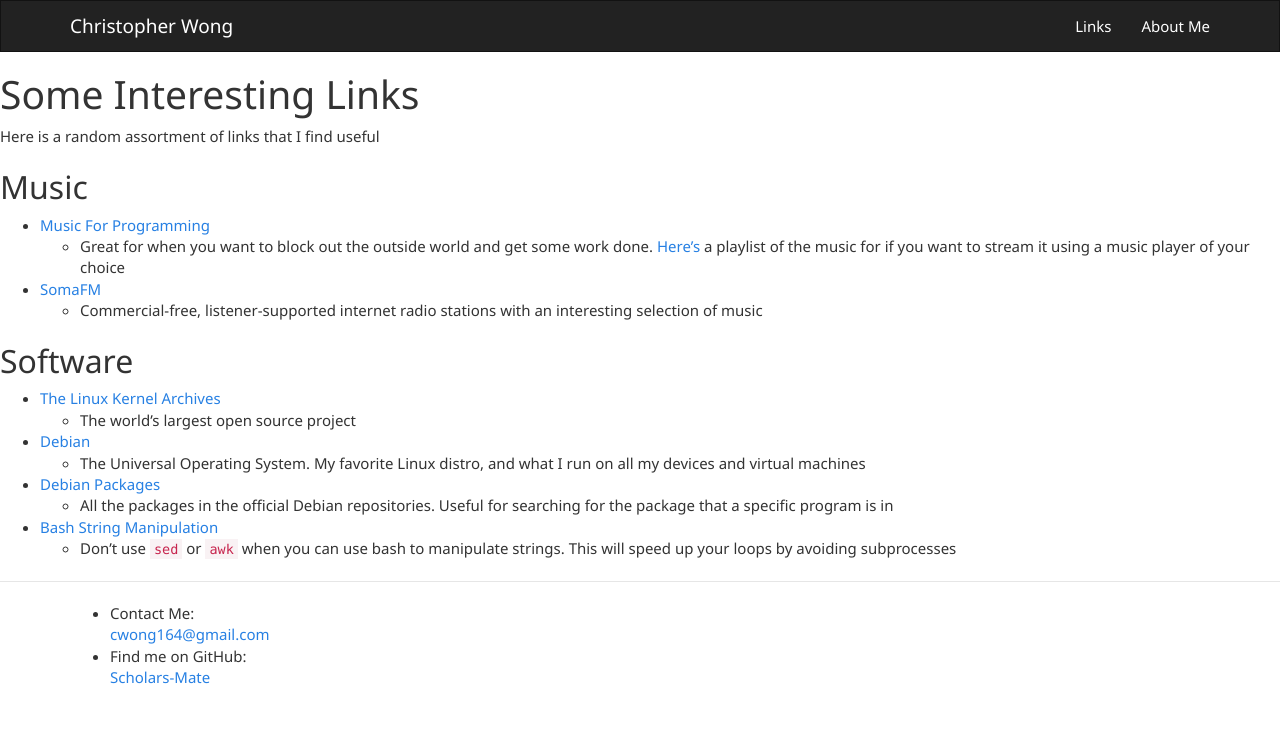
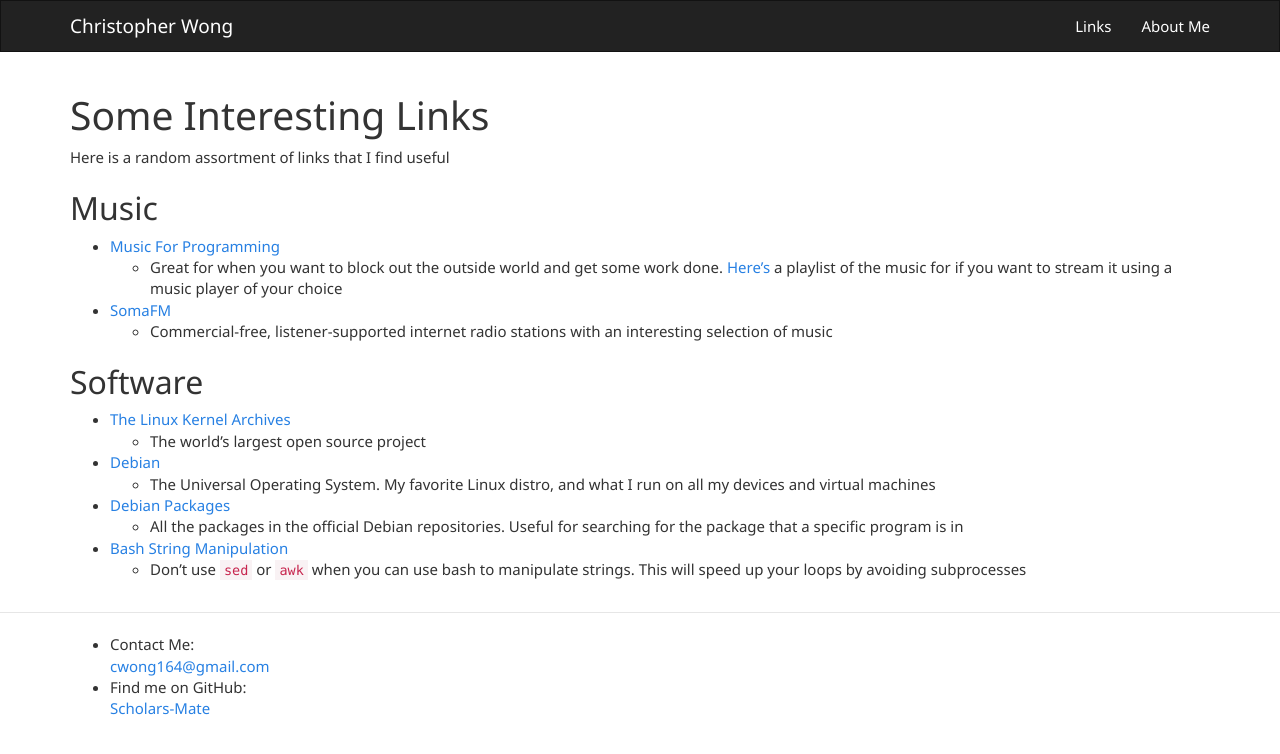
Before and after one commit to Scholars-Mate/Scholars-Mate.github.io, a Jekyll site: the page built from links.md, in a window 1280 px wide. Shown: the top 754 px of the page. Built offline with Jekyll 4.4.1, drawn with Linux system fonts in a browser that asks for light colours.

Commit message:
Styled layouts with bootstrap

```diff
--- a/_layouts/default.html
+++ b/_layouts/default.html
@@ -1,20 +1,11 @@
 <!DOCTYPE html>
 <html>
-
   {% include head.html %}
-
   <body>
-
     {% include header.html %}
-
-    <div class="page-content">
-      <div class="wrapper">
+    <div class="container">
         {{ content }}
-      </div>
     </div>
-
     {% include footer.html %}
-
   </body>
-
 </html>
--- a/_layouts/page.html
+++ b/_layouts/page.html
@@ -1,14 +1,12 @@
 ---
 layout: default
 ---
-<article class="post">
-
+<article>
   <header class="post-header">
     <h1 class="post-title">{{ page.title }}</h1>
   </header>
-
+  <hr>
   <div class="post-content">
     {{ content }}
   </div>
-
 </article>
```
Also changed, not shown: _layouts/post.html (+5 -7 lines).
